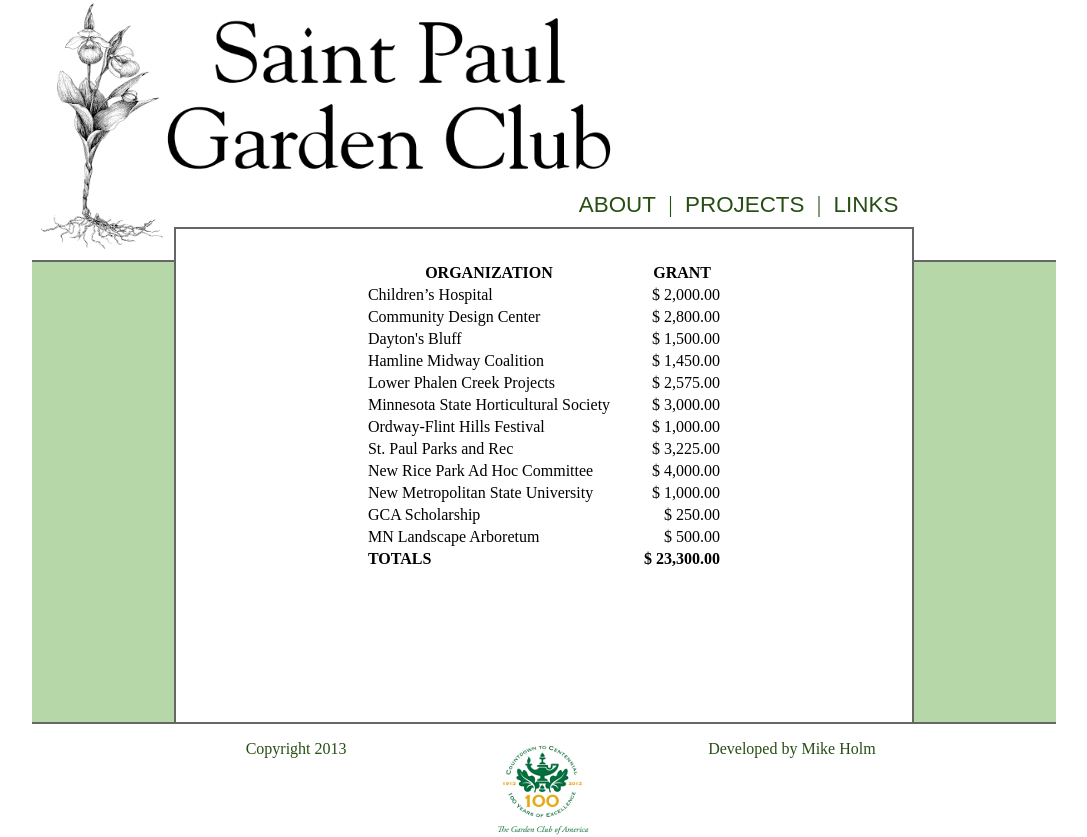
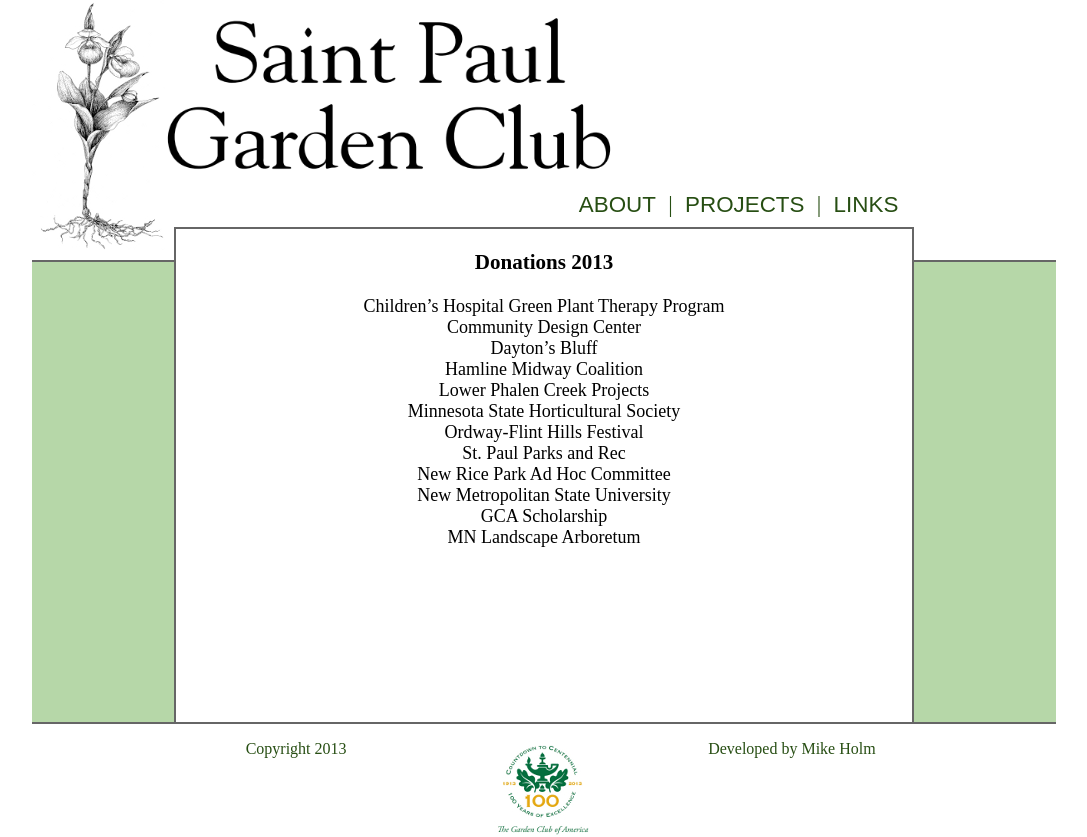
Before and after one commit to coldpour/spgc, a PHP site: page /projects.php in a window 1280 px wide. Shown: the whole page, without its empty margins (96-1183 px from the left). Run offline with PHP 8.4, Linux system fonts and the light colour scheme.

Commit message:
remove amounts from the projects page

```diff
--- a/projects.php
+++ b/projects.php
@@ -1,79 +1,43 @@
 <?php include 'head.php'; publicPage('projects.php'); ?>
 
 <div id='projects' class='slide fixed-height'>
-  <table class='projects center'>
-    <tbody>
-      <tr class='header'>
-        <th>ORGANIZATION</th>
-        <th>GRANT</th>
-      </t>
+  <h3>Donations 2013</h3>
+  <ul class='projects'>
+  <?php
+    $orgs = array(
+    	       array('name' => 'Children’s Hospital Green Plant Therapy Program',
+	       	     'grant' => '$ 2,000.00'),
+    	       array('name' => 'Community Design Center',
+	       	     'grant' => '$ 2,800.00'),
+    	       array('name' => 'Dayton’s Bluff',
+	             'grant' => '$ 1,500.00'),
+    	       array('name' => 'Hamline Midway Coalition',
+	             'grant' => '$ 1,450.00'),
+    	       array('name' => 'Lower Phalen Creek Projects',
+	             'grant' => '$ 2,575.00'),
+    	       array('name' => 'Minnesota State Horticultural Society',
+	             'grant' => '$ 3,000.00'),
+    	       array('name' => 'Ordway-Flint Hills Festival',
+	             'grant' => '$ 1,000.00'),
+    	       array('name' => 'St. Paul Parks and Rec',
+	             'grant' => '$ 3,225.00'),
+    	       array('name' => 'New Rice Park Ad Hoc Committee',
+	             'grant' => '$ 4,000.00'),
+    	       array('name' => 'New Metropolitan State University',
+	             'grant' => '$ 1,000.00'),
+    	       array('name' => 'GCA Scholarship',
+	             'grant' => '$ 250.00'),
+    	       array('name' => 'MN Landscape Arboretum',
+	             'grant' => '$ 500.00'),
+	     );
 
-      <tr class='project'>
-        <td>Children’s Hospital</td>
-        <td class='amount'>$ 2,000.00</td>
-      </tr>
-
-      <tr class='project'>
-        <td>Community Design Center</td>
-        <td class='amount'>$ 2,800.00</td>
-      </tr>
-
-      <tr class='project'>
-        <td>Dayton's Bluff</td>
-        <td class='amount'>$ 1,500.00</td>
-      </tr>
-
-      <tr class='project'>
-        <td>Hamline Midway Coalition</td>
-        <td class='amount'>$ 1,450.00</td>
-      </tr>
-
-      <tr class='project'>
-        <td>Lower Phalen Creek Projects</td>
-        <td class='amount'>$ 2,575.00</td>
-      </tr>
-
-      <tr class='project'>
-        <td>Minnesota State Horticultural Society</td>
-        <td class='amount'>$ 3,000.00</td>
-      </tr>
-
-      <tr class='project'>
-        <td>Ordway-Flint Hills Festival</td>
-        <td class='amount'>$ 1,000.00</td>
-      </tr>
-
-      <tr class='project'>
-        <td>St. Paul Parks and Rec</td>
-        <td class='amount'>$ 3,225.00</td>
-      </tr>
-
-      <tr class='project'>
-        <td>New Rice Park Ad Hoc Committee</td>
-        <td class='amount'>$ 4,000.00</td>
-      </tr>
-
-      <tr class='project'>
-        <td>New Metropolitan State University</td>
-        <td class='amount'>$ 1,000.00</td>
-      </tr>
-
-      <tr class='project'>
-        <td>GCA Scholarship</td>
-        <td class='amount'>$ 250.00</td>
-      </tr>
-
-      <tr class='project'>
-        <td>MN Landscape Arboretum</td>
-        <td class='amount'>$ 500.00</td>
-      </tr>
-
-      <tr class='total'>
-        <td>TOTALS</td>
-        <td class='amount'>$ 23,300.00</td>
-      </tr>
-    </tbody>
-  </table>
+    for($i = 0; $i < count($orgs); ++$i) {
+      echo "      <li class='project'>";
+      echo "        ".$orgs[$i]['name'];
+      echo "      </li>";
+    }
+  ?>
+  </ul>
 </div>
 
 <?php include 'footer.php'; ?>
--- a/screen.css
+++ b/screen.css
@@ -172,13 +172,16 @@ img.link {
     border: 1px solid black;
 }
 
-table.projects {
-    padding:2em;
+#projects {
+    text-align:center;
 }
 
-td {
-    padding-left:1em;
-    padding-right:1em;
+ul.projects {
+    padding:0px;
+}
+
+li.project {
+    list-style:none;
 }
 
 td.amount {
```
